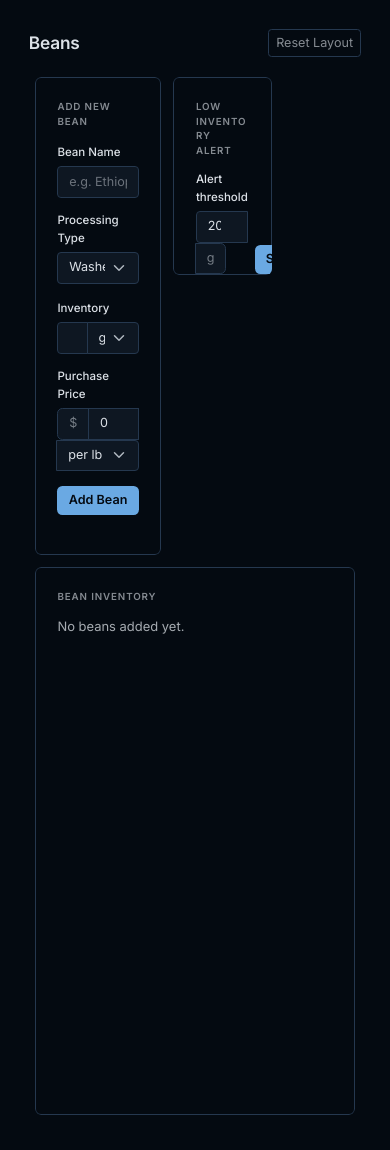
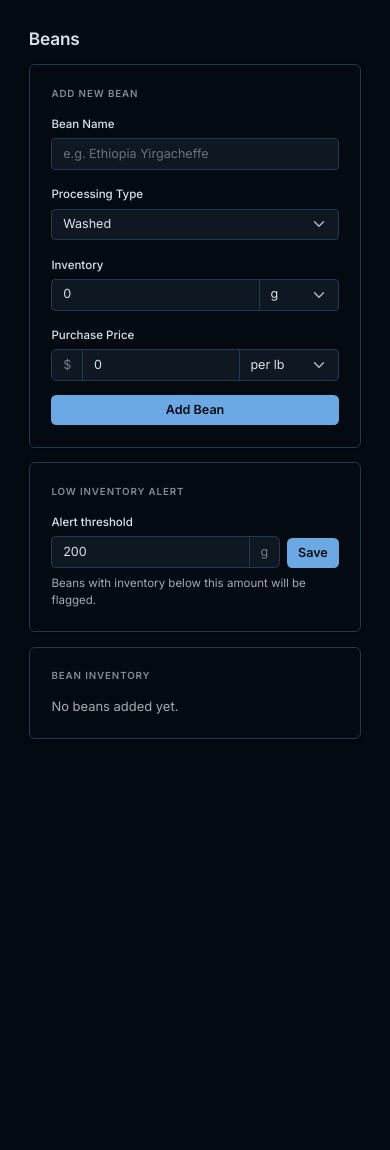
Before and after one commit to tdfguy2002/RoastApp, a Flask app: page /beans in a window 390 px wide. Shown: the part 44-1194 px from the top of the page. After the commit the page ends 783 px from the top, so only its background shows below. Run offline with Flask 3, Linux system fonts and the light colour scheme; data comes from the database, SQL or seed files in the repository; data that the repository does not hold is empty.

Commit message:
Add mobile GridStack fallback and update README
- Skip GridStack init on mobile (<992px); use CSS flex-column fallback instead
- Hide Reset Layout button and grid lock toggle on mobile
- Increase chart min-height on history page for better mobile display
- Update README with Roast Color Card and resizable layout features

Co-Authored-By: Claude Sonnet 4.6 <noreply@anthropic.com>

```diff
--- a/templates/base.html
+++ b/templates/base.html
@@ -288,7 +288,7 @@
     ::-webkit-scrollbar-thumb { background: #25384f; border-radius: 3px; }
     ::-webkit-scrollbar-thumb:hover { background: #35506a; }
 
-    /* ── GridStack shared styles ── */
+    /* ── GridStack shared styles (desktop only) ── */
     .grid-stack { background: transparent; }
     .grid-stack-item-content { border-radius: 6px; overflow: auto; }
     .grid-stack-item > .ui-resizable-se {
@@ -300,6 +300,35 @@
       background: rgba(106,169,227,0.08);
       border: 1px dashed #6aa9e3;
       border-radius: 6px;
+    }
+
+    /* ── GridStack mobile fallback ── */
+    @media (max-width: 991.98px) {
+      /* Stack grid items as normal blocks */
+      .grid-stack {
+        display: flex !important;
+        flex-direction: column;
+        gap: 1rem;
+      }
+      .grid-stack > .grid-stack-item {
+        position: static !important;
+        width: 100% !important;
+        height: auto !important;
+        transform: none !important;
+      }
+      .grid-stack > .grid-stack-item > .grid-stack-item-content {
+        position: static !important;
+        width: 100% !important;
+        height: auto !important;
+        overflow: visible !important;
+      }
+      /* Cards should be natural height on mobile, not flex-fill */
+      .grid-stack > .grid-stack-item .card {
+        height: auto !important;
+        display: block !important;
+      }
+      /* Hide resize handles */
+      .ui-resizable-handle { display: none !important; }
     }
 
     /* ── Flatpickr overrides ── */
@@ -390,8 +419,8 @@
         <a class="nav-link {% if request.endpoint == 'roast_color_card' %}active{% endif %}"
            href="/roast-color-card">Color Card</a>
       </div>
-      <div style="margin-top:auto;padding-top:1.25rem;border-top:1px solid #25384f">
-        <span class="nav-section d-none d-lg-block">Settings</span>
+      <div class="d-none d-lg-flex flex-column" style="margin-top:auto;padding-top:1.25rem;border-top:1px solid #25384f">
+        <span class="nav-section">Settings</span>
         <button id="gridLockToggle" class="nav-link w-100 text-start"
                 style="border:none;background:none;cursor:pointer;font-size:0.875rem">
         </button>
@@ -419,6 +448,7 @@
   <script src="https://cdn.jsdelivr.net/npm/flatpickr"></script>
   <script>
     // Global grid lock — locked by default
+    window.isDesktop = () => window.innerWidth >= 992;
     window.appGrids = [];
     window.gridLocked = localStorage.getItem('roastapp-grid-locked') !== 'false';
 
--- a/templates/beans.html
+++ b/templates/beans.html
@@ -3,7 +3,7 @@
 {% block content %}
 <div class="d-flex justify-content-between align-items-center mb-3">
   <h4 class="page-title mb-0">Beans</h4>
-  <button id="resetLayout" class="btn btn-sm btn-outline-secondary">Reset Layout</button>
+  <button id="resetLayout" class="btn btn-sm btn-outline-secondary d-none d-lg-block">Reset Layout</button>
 </div>
 
 {% set low_beans = beans | selectattr('inventory_g', 'lt', low_threshold) | list %}
@@ -318,6 +318,7 @@
 
   // GridStack
   const STORAGE_KEY = 'roastapp-beans-layout';
+  if (window.isDesktop()) {
     const grid = GridStack.init({ cellHeight: 70, margin: 6, animate: true, float: false, resizable: { handles: 'se' } });
     grid.setStatic(window.gridLocked);
     window.appGrids.push(grid);
@@ -325,5 +326,6 @@
     if (saved) { try { grid.load(JSON.parse(saved), false); } catch(e) { localStorage.removeItem(STORAGE_KEY); } }
     grid.on('change', () => { localStorage.setItem(STORAGE_KEY, JSON.stringify(grid.save(false))); });
     document.getElementById('resetLayout').addEventListener('click', () => { localStorage.removeItem(STORAGE_KEY); location.reload(); });
+  }
 </script>
 {% endblock %}
--- a/templates/dashboard.html
+++ b/templates/dashboard.html
@@ -4,7 +4,7 @@
 {% block content %}
 <div class="d-flex justify-content-between align-items-center mb-3">
   <h4 class="page-title mb-0">Dashboard</h4>
-  <button id="resetLayout" class="btn btn-sm btn-outline-secondary">Reset Layout</button>
+  <button id="resetLayout" class="btn btn-sm btn-outline-secondary d-none d-lg-block">Reset Layout</button>
 </div>
 
 <!-- Low inventory alert (outside grid) -->
@@ -167,13 +167,14 @@
 <script>
   const STORAGE_KEY = 'roastapp-dashboard-layout';
 
+  if (window.isDesktop()) {
     const grid = GridStack.init({ cellHeight: 70, margin: 6, animate: true, float: false, resizable: { handles: 'se' } });
     grid.setStatic(window.gridLocked);
     window.appGrids.push(grid);
-
     const saved = localStorage.getItem(STORAGE_KEY);
     if (saved) { try { grid.load(JSON.parse(saved), false); } catch(e) { localStorage.removeItem(STORAGE_KEY); } }
     grid.on('change', () => { localStorage.setItem(STORAGE_KEY, JSON.stringify(grid.save(false))); });
     document.getElementById('resetLayout').addEventListener('click', () => { localStorage.removeItem(STORAGE_KEY); location.reload(); });
+  }
 </script>
 {% endblock %}
--- a/templates/history.html
+++ b/templates/history.html
@@ -4,7 +4,7 @@
 <div class="d-flex justify-content-between align-items-center mb-3">
   <h4 class="page-title mb-0">Roast History</h4>
   <div class="d-flex gap-2">
-    <button id="resetLayout" class="btn btn-sm btn-outline-secondary">Reset Layout</button>
+    <button id="resetLayout" class="btn btn-sm btn-outline-secondary d-none d-lg-block">Reset Layout</button>
     <button class="btn btn-coffee btn-sm" data-bs-toggle="modal" data-bs-target="#importModal">Import CSV</button>
   </div>
 </div>
@@ -27,7 +27,7 @@
             <button id="resetZoom" class="btn btn-sm btn-outline-secondary" style="font-size:0.78rem;white-space:nowrap">Reset Zoom</button>
           </div>
         </div>
-        <div style="position:relative;flex:1;min-height:150px">
+        <div style="position:relative;flex:1;min-height:300px">
           <canvas id="roastChart"></canvas>
         </div>
         {% else %}
@@ -417,6 +417,7 @@
 <script>
   // GridStack for history page
   const HIST_STORAGE_KEY = 'roastapp-history-layout';
+  if (window.isDesktop()) {
     const histGrid = GridStack.init({ cellHeight: 70, margin: 6, animate: true, float: false, resizable: { handles: 'se' } });
     histGrid.setStatic(window.gridLocked);
     window.appGrids.push(histGrid);
@@ -425,6 +426,7 @@
     histGrid.on('change', () => { localStorage.setItem(HIST_STORAGE_KEY, JSON.stringify(histGrid.save(false))); });
     histGrid.on('resizestop', () => { if (window._roastChart) window._roastChart.resize(); });
     document.getElementById('resetLayout').addEventListener('click', () => { localStorage.removeItem(HIST_STORAGE_KEY); location.reload(); });
+  }
 
   const FULL_ROAST_E    = 18 * 60;
   const DEFAULT_AFTER_E = 190;
--- a/templates/roast.html
+++ b/templates/roast.html
@@ -3,7 +3,7 @@
 {% block content %}
 <div class="d-flex justify-content-between align-items-center mb-3">
   <h4 class="page-title mb-0">Log a Roast</h4>
-  <button id="resetLayout" class="btn btn-sm btn-outline-secondary">Reset Layout</button>
+  <button id="resetLayout" class="btn btn-sm btn-outline-secondary d-none d-lg-block">Reset Layout</button>
 </div>
 
 <div class="grid-stack">
@@ -154,6 +154,7 @@
 
   // GridStack
   const STORAGE_KEY = 'roastapp-roast-layout';
+  if (window.isDesktop()) {
     const grid = GridStack.init({ cellHeight: 70, margin: 6, animate: true, float: false, resizable: { handles: 'se' } });
     grid.setStatic(window.gridLocked);
     window.appGrids.push(grid);
@@ -161,5 +162,6 @@
     if (saved) { try { grid.load(JSON.parse(saved), false); } catch(e) { localStorage.removeItem(STORAGE_KEY); } }
     grid.on('change', () => { localStorage.setItem(STORAGE_KEY, JSON.stringify(grid.save(false))); });
     document.getElementById('resetLayout').addEventListener('click', () => { localStorage.removeItem(STORAGE_KEY); location.reload(); });
+  }
 </script>
 {% endblock %}
```
Also changed, not shown: README.md. Lines whose indentation alone changed are shown as unchanged.
